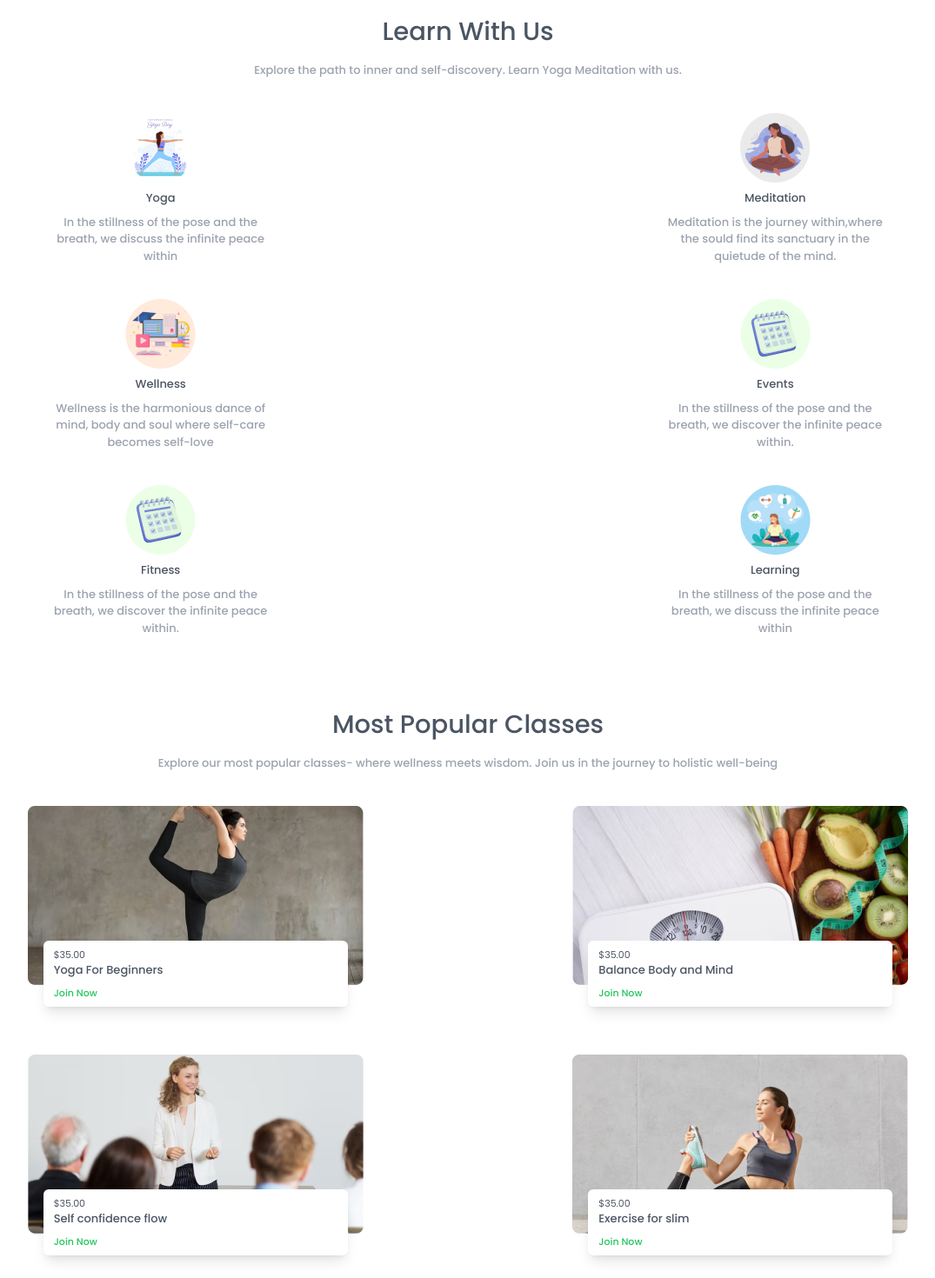
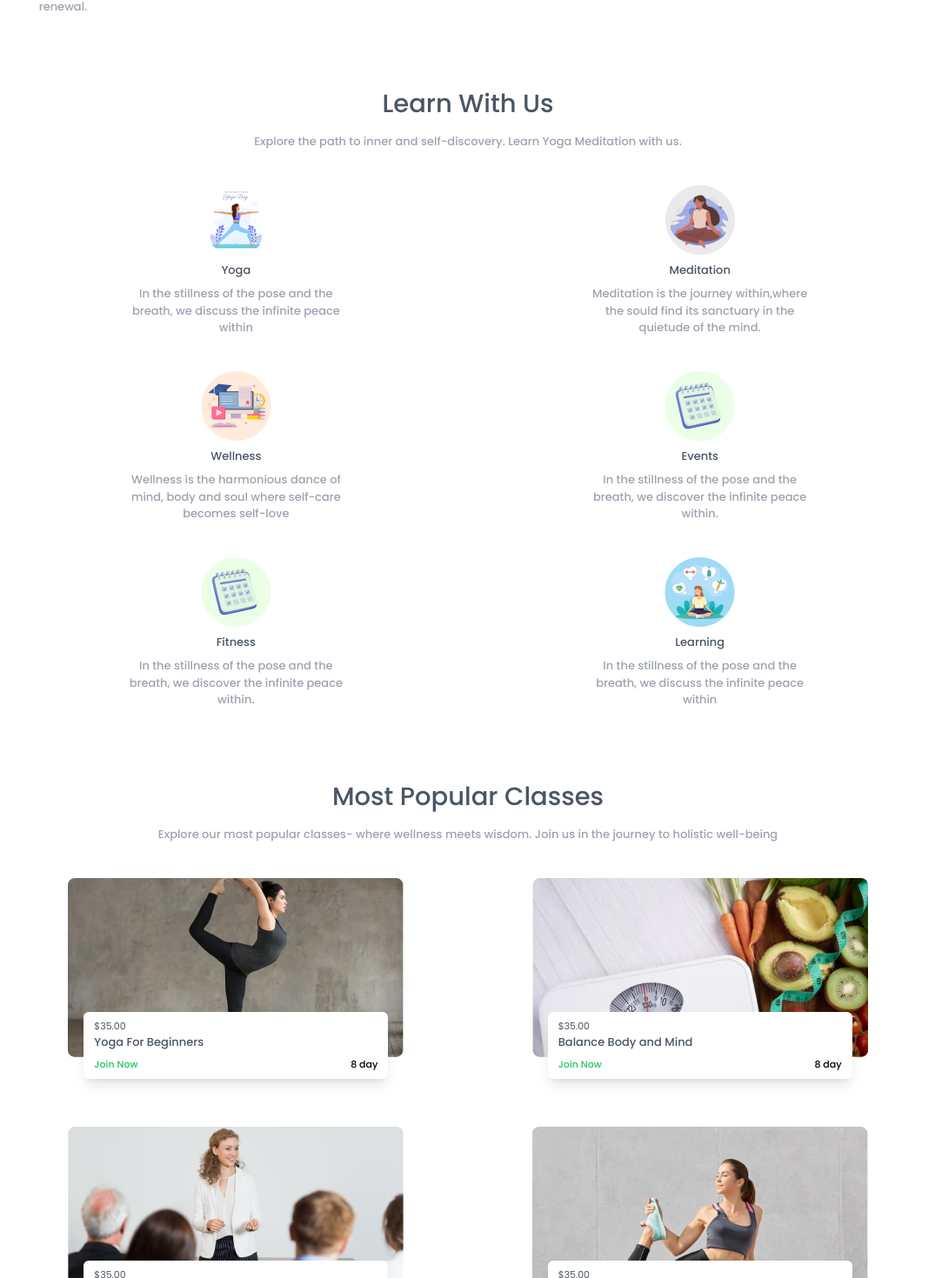
Before and after one commit to nirajansigdel/shreevedicwellness, a Next.js app: page / in a window 1280 px wide. Shown: the part 595-2065 px from the top of the page at 87% size, without its empty margins (102-1177 px from the left). Built offline with nearby package versions, Linux system fonts and the light colour scheme.

Commit message:
working on design error and fixed

```diff
--- a/src/app/content/_learn/index.jsx
+++ b/src/app/content/_learn/index.jsx
@@ -63,9 +63,9 @@ function Index() {
         us.
       </p>
 
-      <div className="mt-10 flex flex-row gap-x-60 gap-y-10 flex-wrap justify-around">
+      <div className="mt-10  flex flex-row gap-y-10 flex-wrap justify-around">
         {data?.map((learn) => (
-          <div className="flex flex-col gap-2 items-center justify-center">
+          <div className="flex flex-col gap-2 items-center justify-center w-96">
             <Image src={learn.image} alt="image" />
             <p className="text-[#4B5563] font-medium text-[13px]">
               {learn.name}
--- a/src/app/content/_popular/index.jsx
+++ b/src/app/content/_popular/index.jsx
@@ -59,7 +59,7 @@ function Index() {
         in the journey to holistic well-being
       </p>
 
-      <div className="mt-10 flex flex-row gap-x-20 gap-y-20  flex-wrap justify-around">
+      <div className="mt-10 flex flex-row gap-x-19 gap-y-20  flex-wrap justify-around">
         {data.map((popular) => (
           <div className="relative rounded-md ">
             <Image src={popular.image} alt="image" className="relative" />
@@ -70,7 +70,11 @@ function Index() {
                   {popular.name}
                 </p>
               </div>
-              <p className="text-[#22C55E] text-[11px] font-medium">Join Now</p>
+              <p className="text-[11px] font-medium flex justify-between">
+                <span className="text-[#22C55E] ">Join Now</span>
+                <span>8 day</span>
+
+                </p>
             </div>
           </div>
         ))}
--- a/src/app/page.tsx
+++ b/src/app/page.tsx
@@ -12,7 +12,7 @@ function Content() {
   return (
     <div className="flex bg-white flex-col h-screen  w-full  ">
       <NavBar />
-      <div className="w-11/12 mx-auto flex flex-col flex-1">
+      <div className=" w-5/6 mx-auto flex flex-col flex-1">
         <Hero />
         <Learn/>
         <Popular/>
--- a/src/components/NavBar/index.jsx
+++ b/src/components/NavBar/index.jsx
@@ -7,7 +7,7 @@ import Logo from "./logo.png";
 function Index() {
   return (
     <div className="w-full bg-white py-[22px] flex items-center justify-center">
-      <div className="flex w-11/12 gap-5 flex-row justify-between">
+      <div className="flex w-5/6 gap-5 flex-row justify-between">
         <p>
           <span className="text-[#4B5563] font-bold text-[24px]">SHREEVEDIC</span>
           <span className="text-[#22C55E] font-bold text-[24px]">WELLNESS</span>
```
